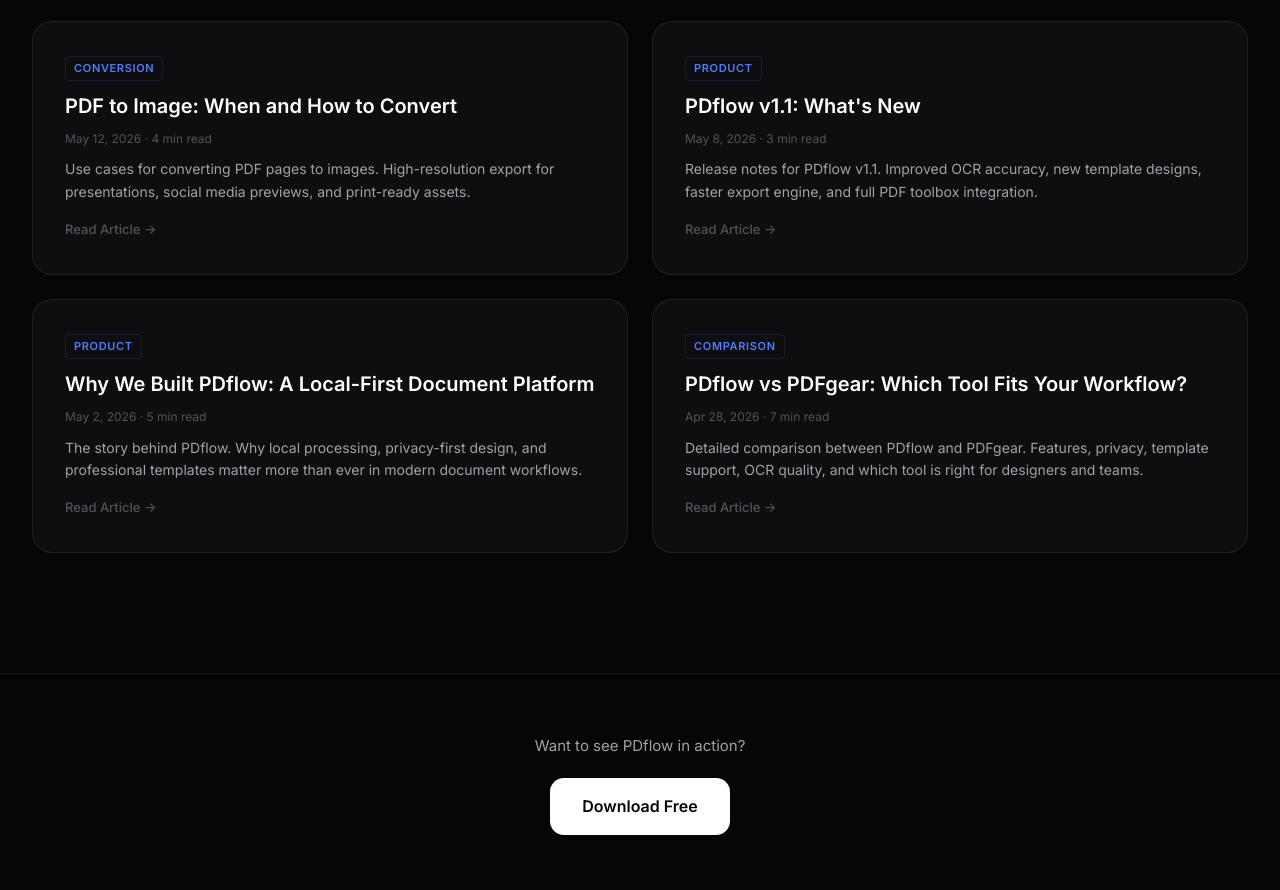
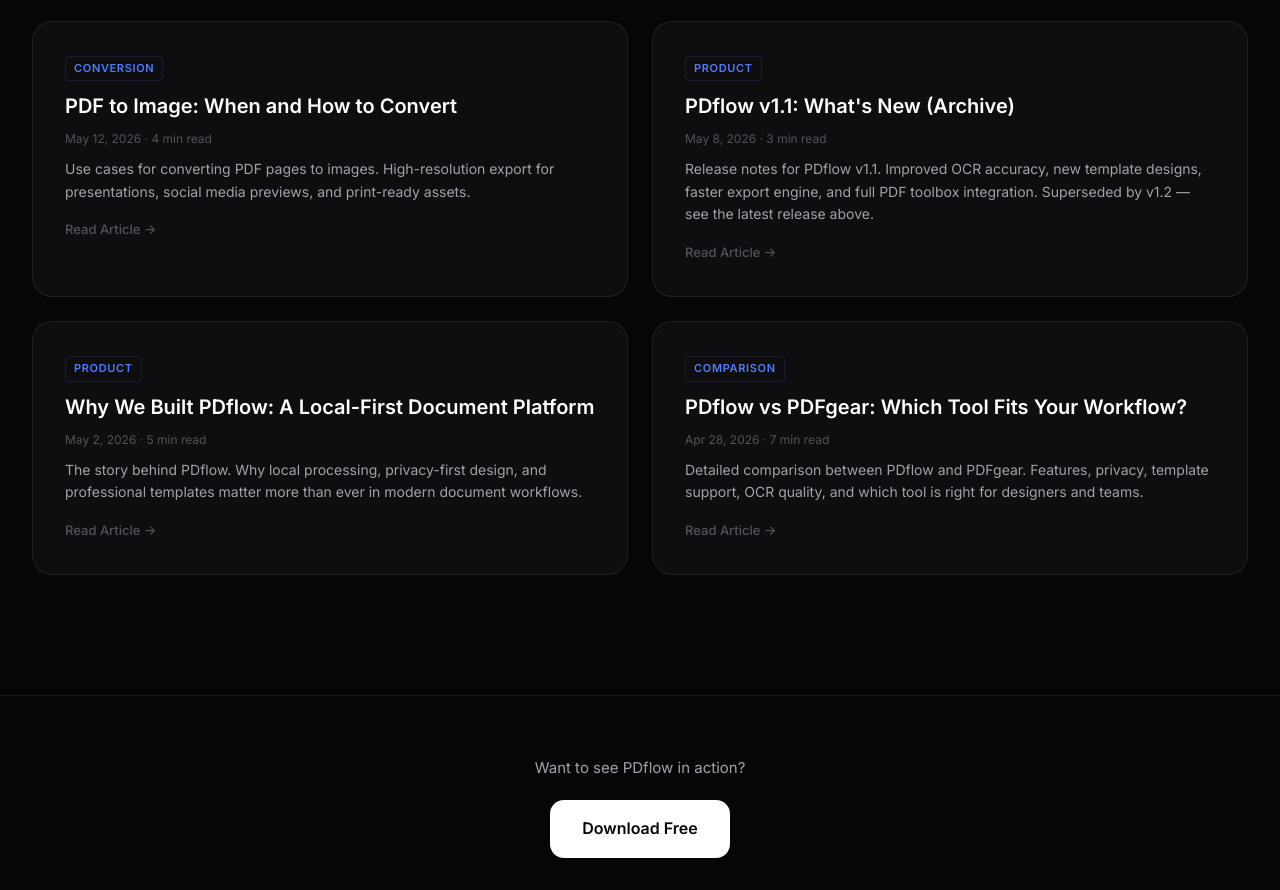
Before and after one commit to jiuyue1024/jiuyue1024.github.io, a plain HTML site: page blog.html in a window 1280 px wide. Shown: the part 1646-2536 px from the top of the page. Drawn offline with Linux system fonts and the light colour scheme.

Commit message:
feat(blog): 发布 v1.2 What's New，v1.1 标记为 Archive

```diff
--- a/blog.html
+++ b/blog.html
@@ -139,9 +139,9 @@
 
     <article class="blog-card">
         <span class="tag">Product</span>
-        <h2>PDflow v1.1: What's New</h2>
+        <h2>PDflow v1.1: What's New (Archive)</h2>
         <div class="meta">May 8, 2026 · 3 min read</div>
-        <p>Release notes for PDflow v1.1. Improved OCR accuracy, new template designs, faster export engine, and full PDF toolbox integration.</p>
+        <p>Release notes for PDflow v1.1. Improved OCR accuracy, new template designs, faster export engine, and full PDF toolbox integration. Superseded by v1.2 — see the latest release above.</p>
         <span class="read">Read Article →</span>
     </article>
 
```
